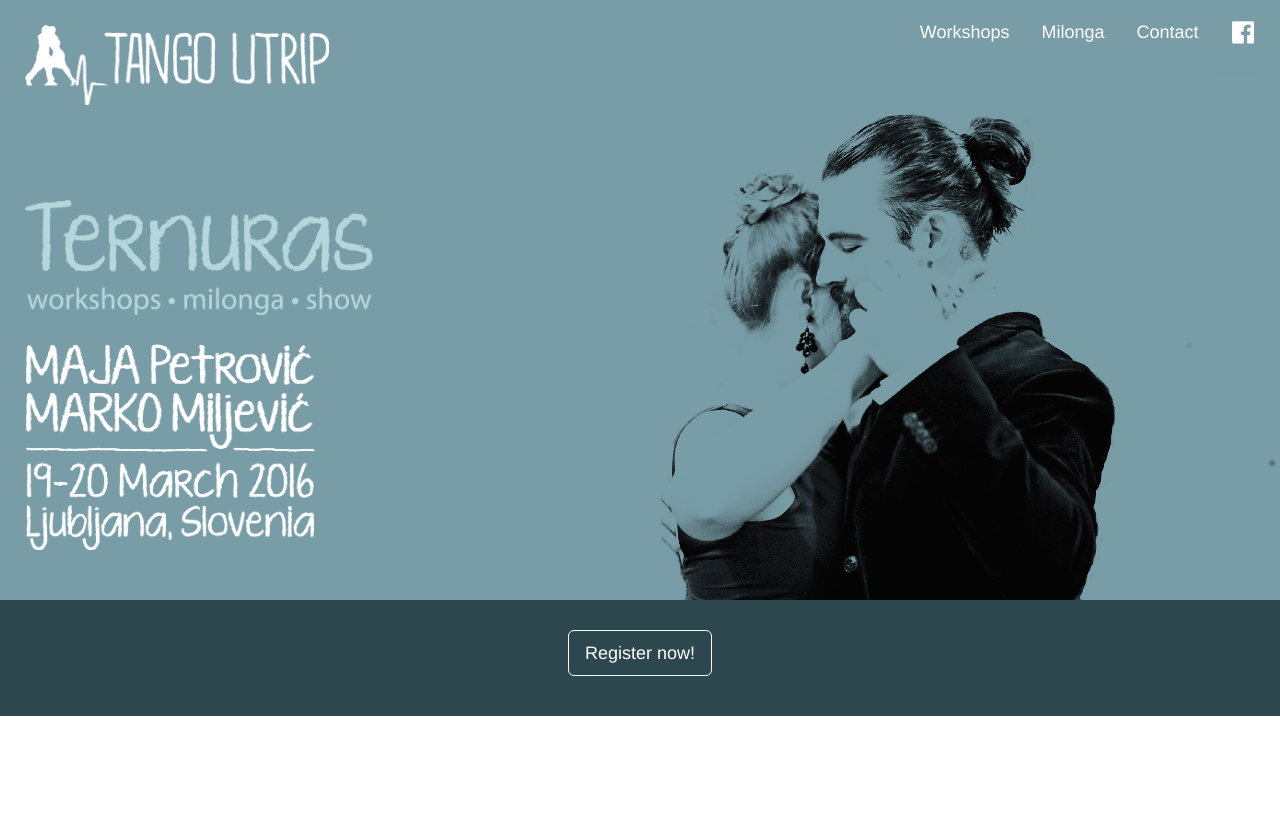
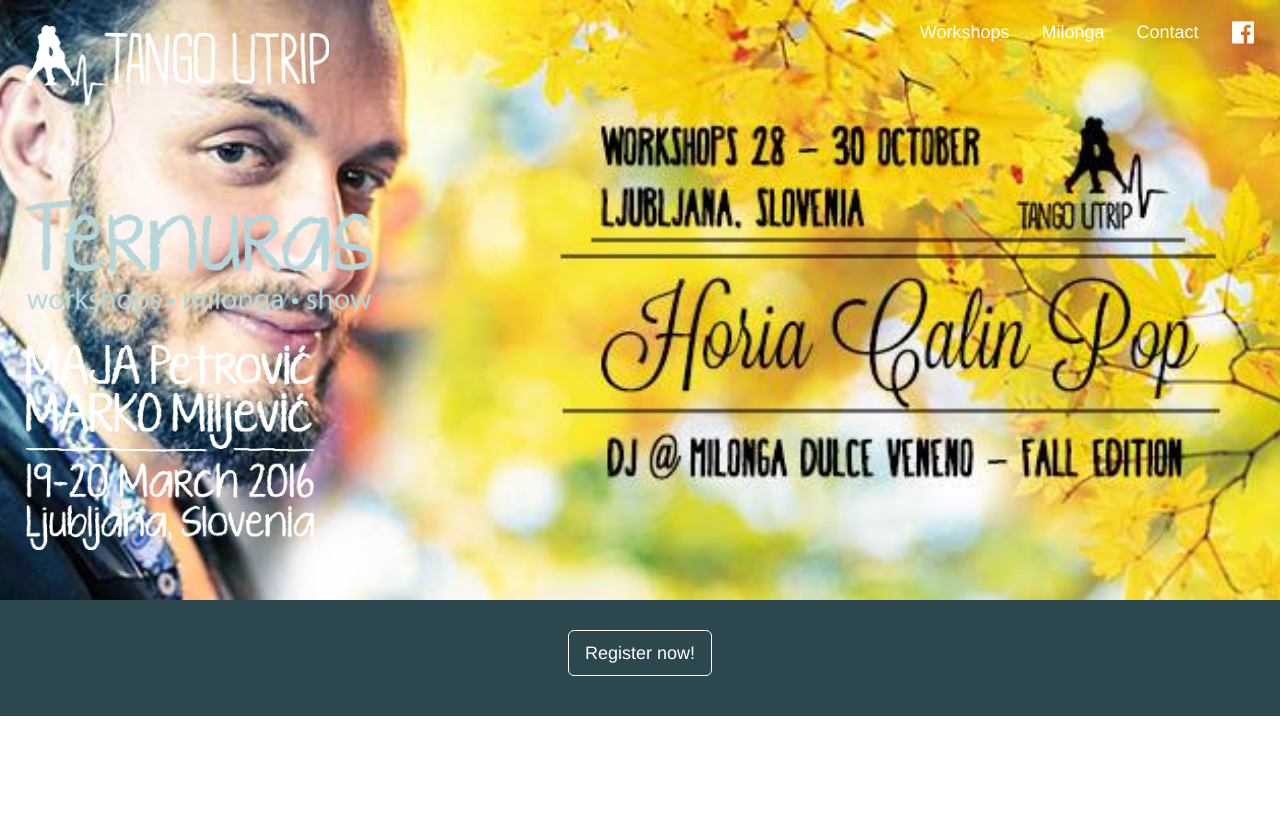
Before and after one commit to tangoutrip/tangoutrip.github.io, a plain HTML site: page horia/index.html in a window 1280 px wide. Shown: the top 813 px of the page. Drawn offline with nearby package versions, Linux system fonts and the light colour scheme; a script that the page names is missing.

Commit message:
Update jumbotron-narrow.css

```diff
--- a/jumbotron-narrow.css
+++ b/jumbotron-narrow.css
@@ -78,7 +78,7 @@
 .naslovnica_horia {
 	width:100%;
     height:600px;
-	background-image:url('/naslovnicamm.png');
+	background-image:url('/13260143_463743140485844_163580533988120522_n.jpg');
     background-size: cover;
 	background-position: bottom center;
 	margin-bottom: 0px;
```
